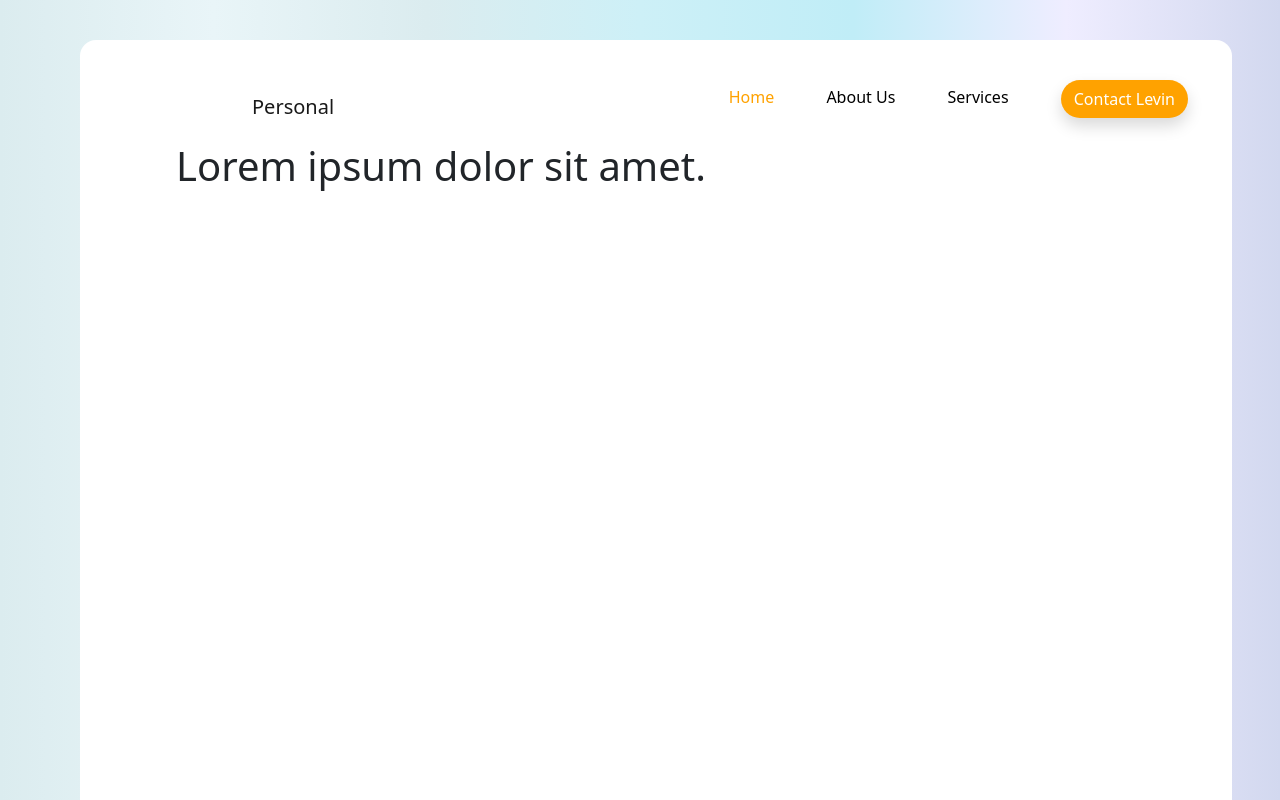
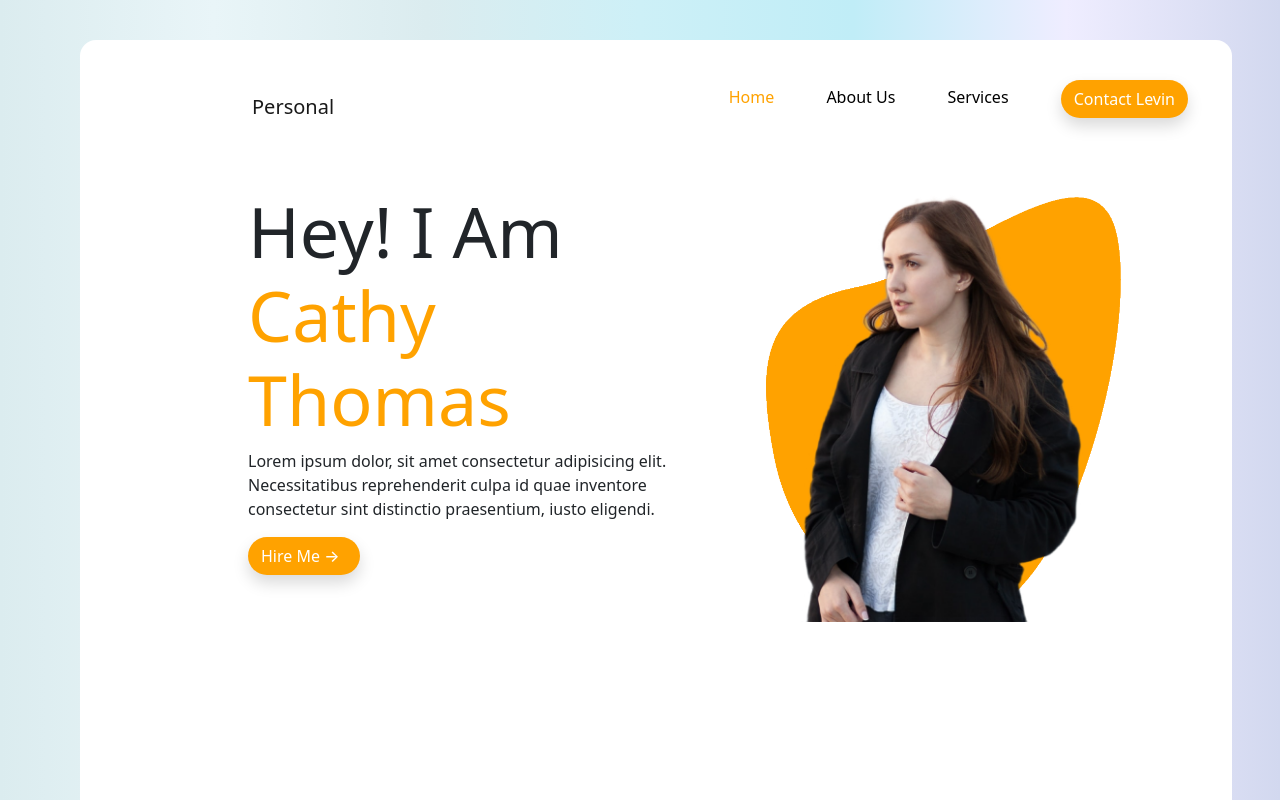
Before and after one commit to levintoo/portfolio, a plain HTML site: page index.html in a window 1280 px wide. Shown: the top 800 px of the page. Drawn offline with nearby package versions, Linux system fonts and the light colour scheme.

Commit message:
colum plus pic

```diff
--- a/index.html
+++ b/index.html
@@ -10,7 +10,11 @@
     <title>Personal Portfolio | Levin </title>
 </head>
 <body>
+    <!-- main container to house all contents -->
     <div class="main">
+
+
+        <!-- navigation bar -->
         <nav class="navbar  navbar-light">
             <div class="container-fluid">
               <a class="navbar-brand nav-link disabled"  href="#" >Personal</a>
@@ -23,8 +27,25 @@
             </ul>
             </div>
           </nav>
+          <!-- main homepage -->
+          <div class="row">
+              <!-- the hey text -->
+            <div class="col-6 col6  bg-body rounded">
+                <h1>Hey! I Am <br><span>Cathy Thomas</span></h1>
+                <p>Lorem ipsum dolor, sit amet consectetur adipisicing elit. Necessitatibus reprehenderit culpa id quae inventore consectetur sint distinctio praesentium, iusto eligendi.</p>
+                <a href="" class="btn2 btn shadow">Hire Me &rarr;</a>
 
-        <h1>Lorem ipsum dolor sit amet.</h1>
+            </div>
+            <!-- the pics div -->
+            <div class="col-6 col62  bg-body rounded">
+                <div class="img-box">
+                    <img src="images/pattern.png" class="back-img">
+                    <img src="images/girl.png" class="main-img">
+                </div>
+            </div>
+          </div>
+        </div>
+
 
 
 
--- a/style.css
+++ b/style.css
@@ -7,6 +7,8 @@ body{
     background-image: linear-gradient(to right, #DBECEF,#E9F5F8,#DBECEF,#CDF0F7,#C0EDF7,#EFEDFF,#D2D8EF) !important;
     position: relative;
 }
+
+/* main container to house all contents */
 .main{
     margin: 5vh 10vh;
     background-color: var(--white);
@@ -15,6 +17,7 @@ body{
     height: 900vh;
     padding: 2rem 2rem 2rem 6rem;
 }
+/* navigatiion bar style */
 .nav-item a , .navbar-brand{
     list-style: none;
     text-decoration: none;
@@ -31,6 +34,65 @@ body{
     background-color: var(--oran);
     outline: var(--black);
 }
+
+/* hey div */
+.row .col6{
+    display: flex;
+    flex-direction: column;
+    justify-content: center;
+    align-items: center;
+    height: 30rem;
+}
+.row .col6 h1{
+    font-size: 70px;
+}
+.row .col6 h1 span{
+    font-size: 70px;
+    color: var(--oran);
+}
+.col-6 h1, .col-6 p{
+    margin-left: 4.5rem;
+}
+/* hire me button */
+.col6 .btn2 {
+    display: flex;
+    align-self: flex-start;
+    margin-left: 4.5rem;
+    color: var(--white);
+    background-color: var(--oran);
+    border-radius: 4rem !important;
+    width: 7rem;
+    font-weight: 500;
+}
+
+
+
+/* images  */
+.col62{
+    position: relative;
+}
+.img-box{
+    position: absolute;
+    width: 65%;
+    height: 90%;
+    bottom: 0;
+    right: 100px;
+}
+.img-box img{
+    position: absolute;
+    height: 100%;
+    left: 50%;
+    bottom: 0;
+    transform: translateX(-50%);
+    transition: 1s, left 1s;
+}
+.img-box:hover .back-img{
+    bottom: 40px;
+}
+.img-box:hover .main-img{
+    left: 54%;
+}
+/* Beginnig of responsivity */
 @media screen and (max-width: 800px)  {
     .main{
         width: 100%;
@@ -40,6 +102,7 @@ body{
         display: flex;
         flex-direction: column;
     }
+
         .navbar-brand, .nav-item{
         display: none;
     }
```
Also changed, not shown: images/girl.png (added), images/pattern.png (added).
